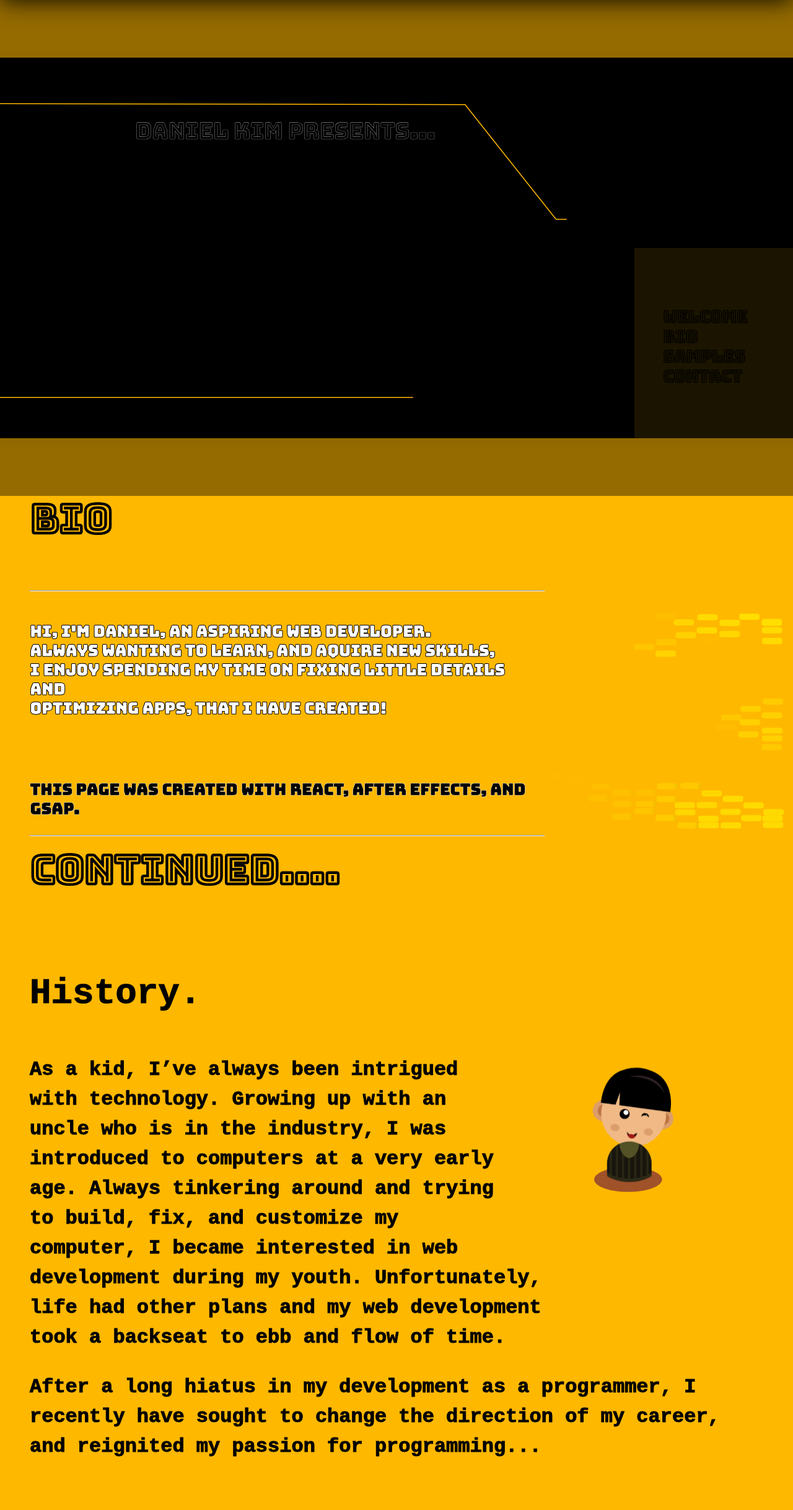
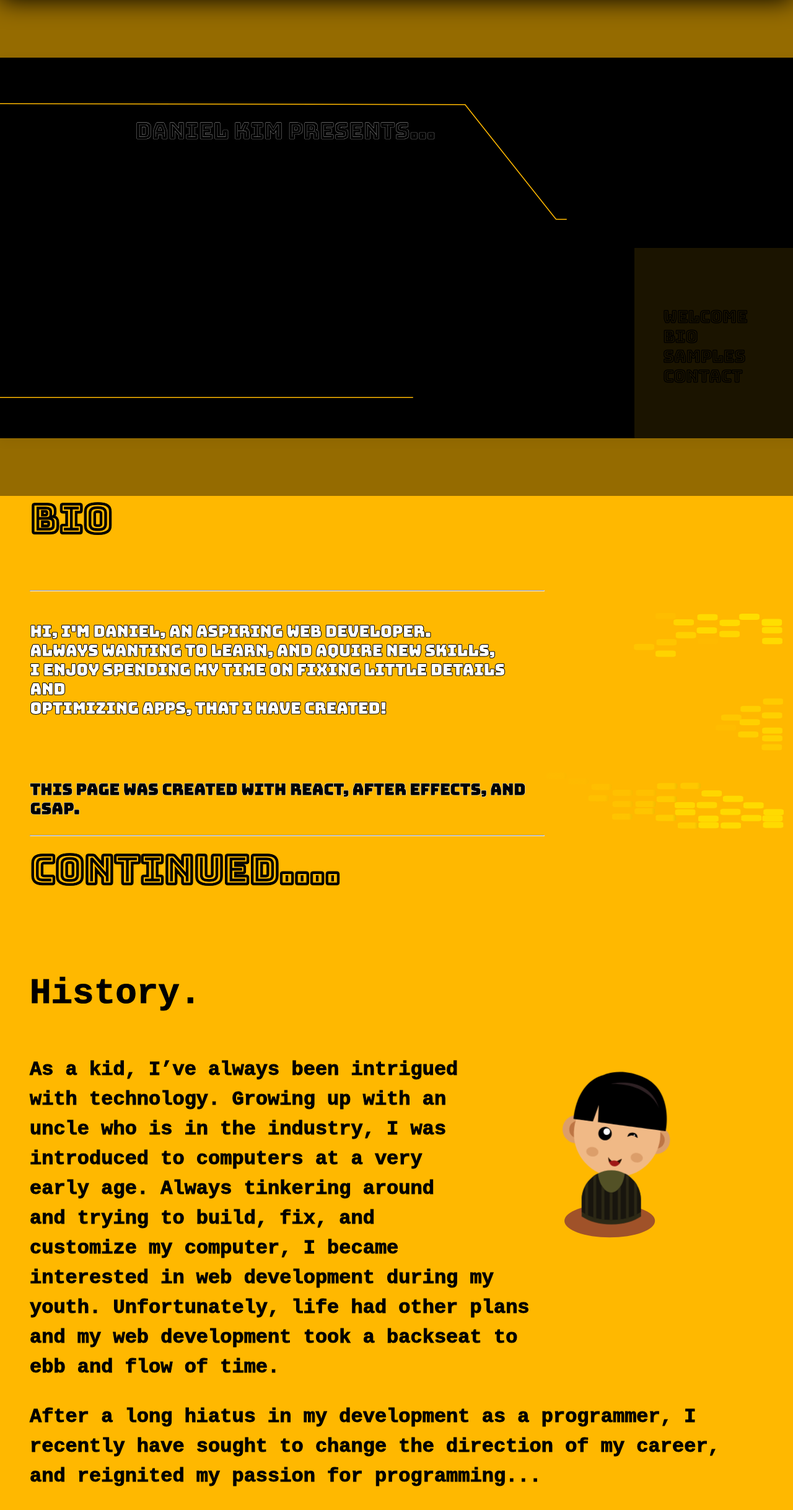
Before and after one commit to danjhkim/Portfolio, a React (Create React App) app: page / in a window 1280 px wide. Shown: the top 2436 px of the page at 62% size. Built offline with nearby package versions, Linux system fonts and the light colour scheme.

Commit message:
edited layout about possible done

```diff
--- a/src/components/TopFront.js
+++ b/src/components/TopFront.js
@@ -92,7 +92,6 @@ const TopFRont = props => {
 		if (window.innerHeight > window.innerWidth) {
 			setShowIt(true);
 			setShowItBig(false);
-			openScroll();
 		} else {
 			setShowItBig(true);
 			setShowIt(false);
--- a/src/styles/About.css
+++ b/src/styles/About.css
@@ -640,6 +640,13 @@
 	}
 }
 
+@media screen and (max-width: 1440px) {
+	.child {
+		width: 20%;
+		margin-left: 2em;
+	}
+}
+
 @media screen and (max-width: 1280px) {
 	.title h3 {
 		font-size: 4rem;
--- a/src/styles/globals.css
+++ b/src/styles/globals.css
@@ -216,6 +216,8 @@ body {
 	top: 0;
 	opacity: 1;
 	display: block;
+	height: 100%;
+	position: inherit;
 }
 
 /* HOVER */
@@ -341,9 +343,10 @@ body {
 	height: 5%;
 	cursor: pointer;
 	z-index: 99999;
-	position: sticky;
+	position: absolute;
 	top: 0.5rem;
 	left: 0.5rem;
+	margin: 0em;
 }
 
 /* hamburger */
@@ -472,6 +475,7 @@ body {
 
 		.innermenu {
 			width: 100%;
+			height: 100%;
 		}
 	}
 
@@ -518,6 +522,7 @@ body {
 		}
 		.innermenu {
 			width: 100vw;
+			height: 100vh;
 		}
 	}
 
```
